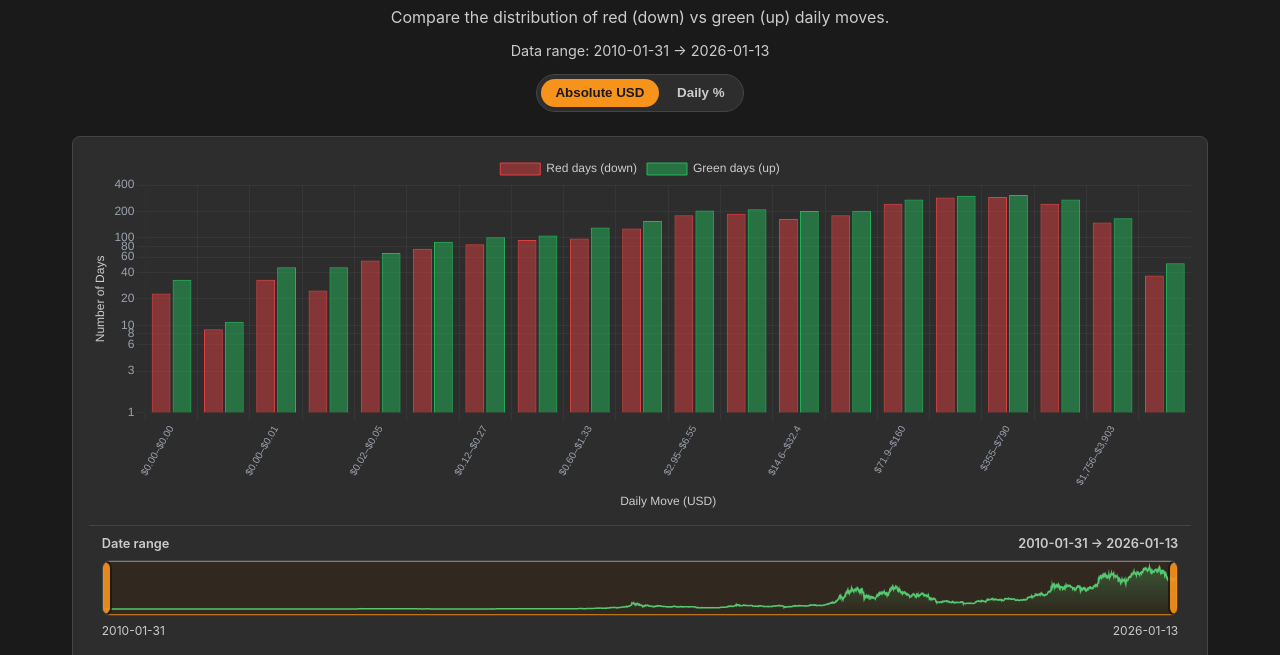
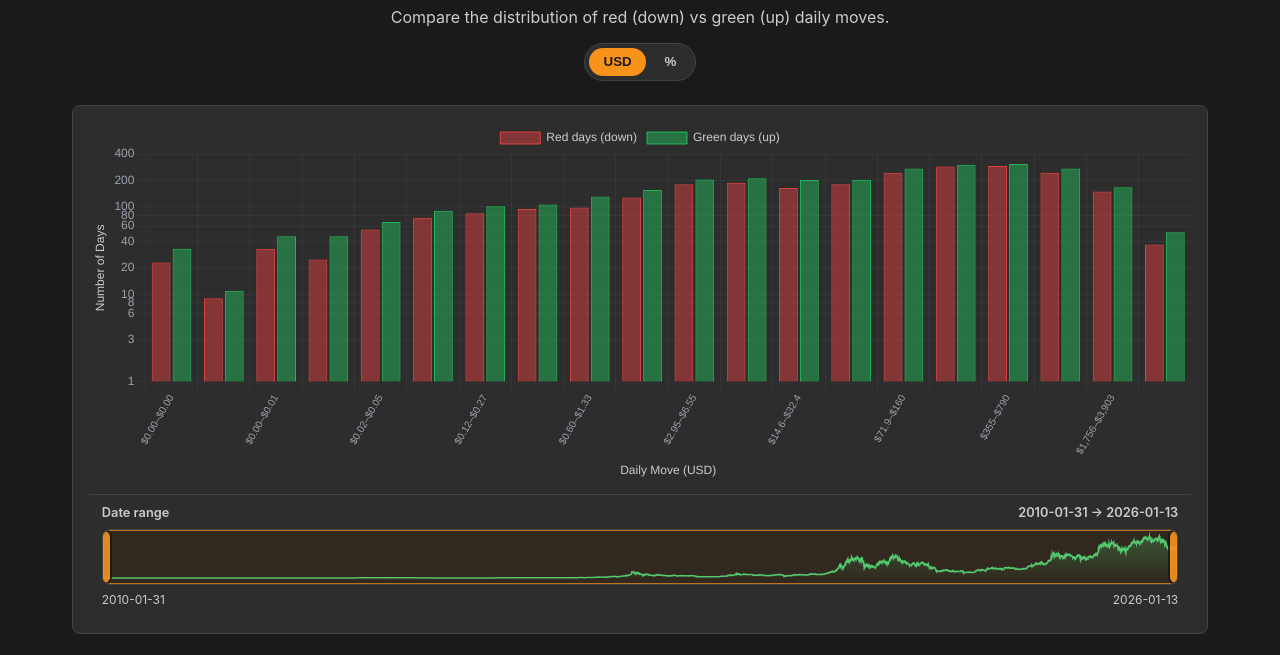
Before and after one commit to lavie/gainz, a website with bundled scripts: page candlez.html in a window 1280 px wide. Shown: the part 134-789 px from the top of the page. Built offline with nearby package versions, Linux system fonts and the light colour scheme.

Commit message:
Remove redundant data range label

```diff
--- a/candlez.html
+++ b/candlez.html
@@ -19,10 +19,9 @@
             <section class="candlez-header">
                 <h1>Daily Candle Size Histogram</h1>
                 <p>Compare the distribution of red (down) vs green (up) daily moves.</p>
-                <div class="candlez-meta">Data range: <span id="data-range">Loading…</span></div>
                 <div class="candlez-toggle" role="group" aria-label="Histogram units">
-                    <button type="button" class="toggle-btn active" data-unit="usd">Absolute USD</button>
-                    <button type="button" class="toggle-btn" data-unit="percent">Daily %</button>
+                    <button type="button" class="toggle-btn active" data-unit="usd">USD</button>
+                    <button type="button" class="toggle-btn" data-unit="percent">%</button>
                 </div>
             </section>
 
--- a/js/candlez.js
+++ b/js/candlez.js
@@ -476,7 +476,6 @@ let currentUnit = UNIT_USD;
 async function initCandlez() {
     try {
         cachedData = await loadHistoricalData();
-        setText('data-range', `${cachedData.start} → ${calculateDate(cachedData.start, cachedData.prices.length - 1)}`);
 
         document.querySelectorAll('.toggle-btn').forEach((button) => {
             button.addEventListener('click', () => {
```
